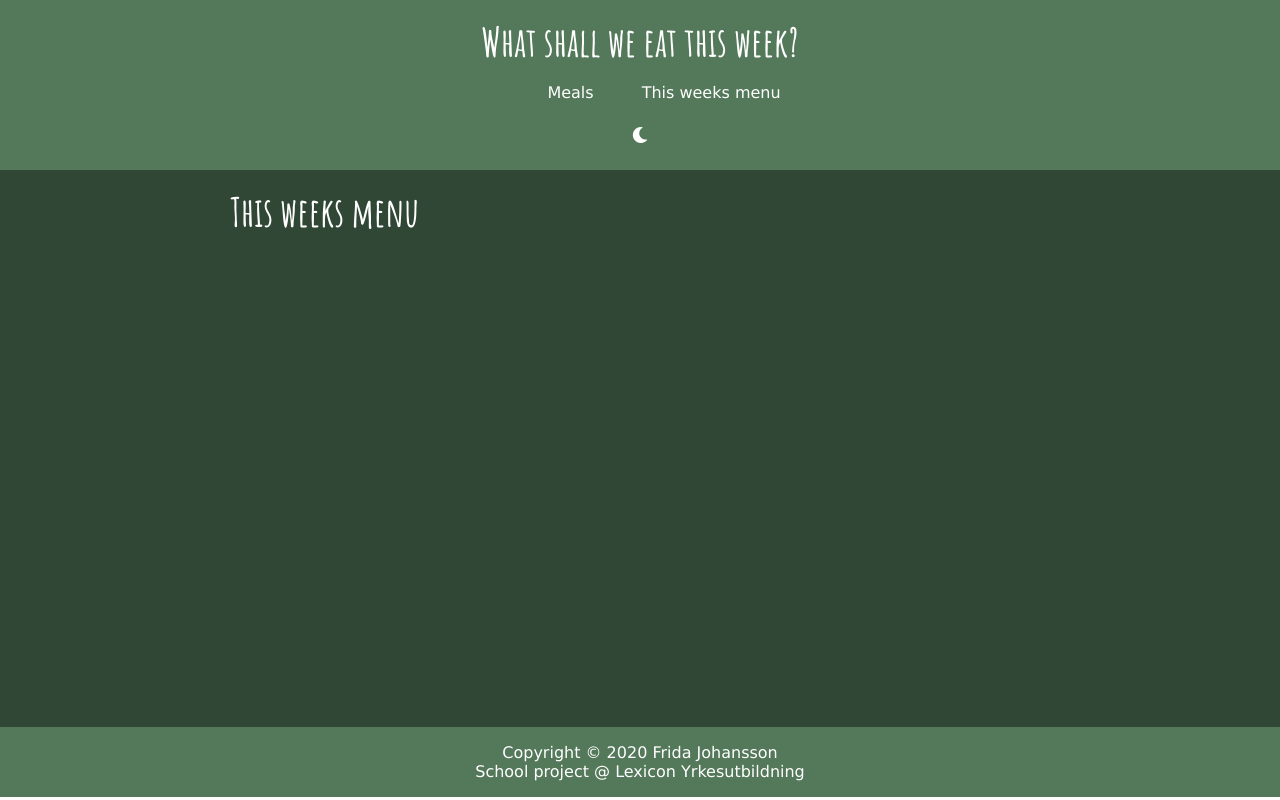
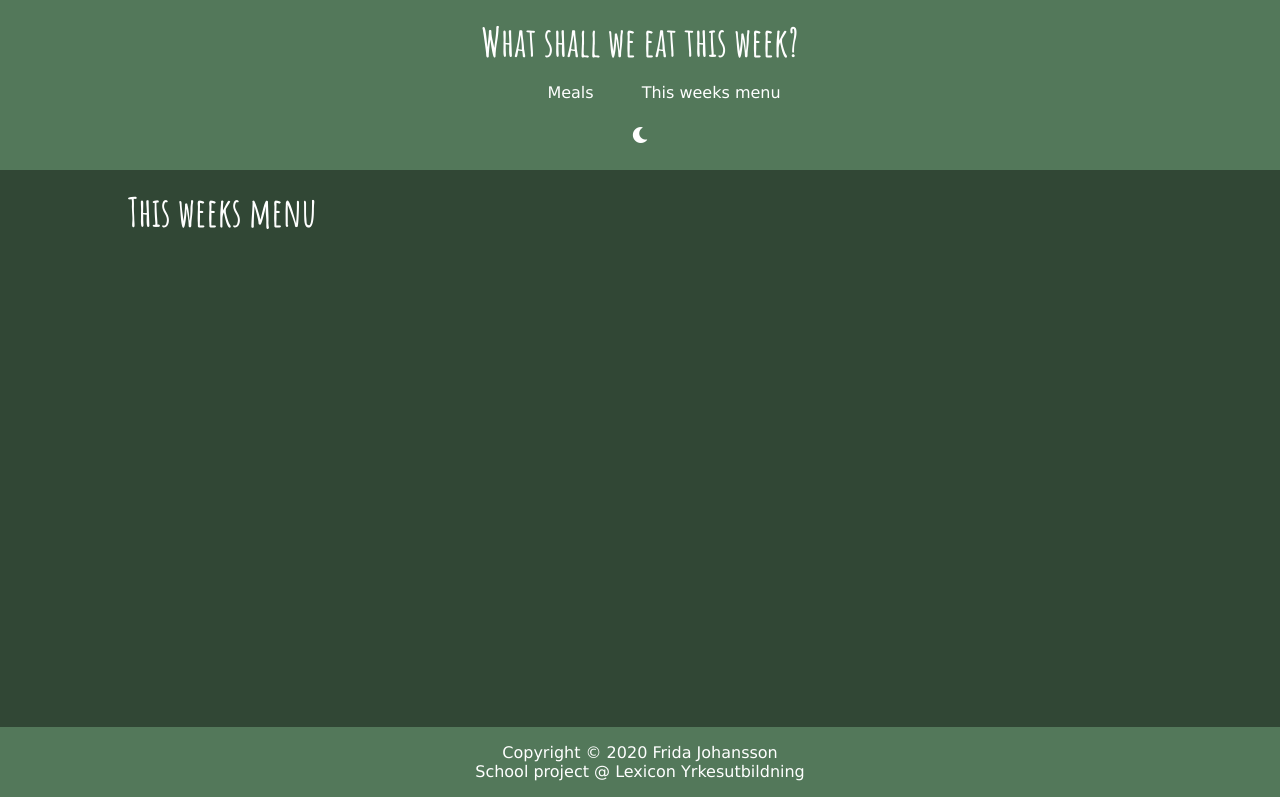
Before and after one commit to johanssonfridamaria/meals-of-the-week-app, a Vue app: page /menu in a window 1280 px wide. Built offline with nearby package versions, Linux system fonts and the light colour scheme.

Commit message:
moved container, renamed darktheme

```diff
--- a/src/views/Meals.vue
+++ b/src/views/Meals.vue
@@ -1,5 +1,5 @@
 <template>
-  <div class="container pt-1">
+  <div>
     <h1 class="mb-1">Meals</h1>
     <div class="my-1">
       <h3>Difficult to choose?</h3>
@@ -8,14 +8,11 @@
       </h3>
       <button class="btn">Help me choose!</button>
     </div>
-
     <div class="my-1">
       <add-meal />
     </div>
 
-    <div>
-
-    </div>
+    <div></div>
     <h3>Select meals to this weeks menu</h3>
     <div class="d-flex row-wrap pb-1">
       <mealCard
@@ -40,10 +37,10 @@ export default {
     AddMeal,
   },
   methods: {
-    ...mapActions(['delMeal'])
+    ...mapActions(['delMeal']),
   },
   computed: {
-    ...mapGetters(['meals', 'randomMeal', 'darkTheme']),
+    ...mapGetters(['meals', 'randomMeal', 'isDarkTheme']),
   },
 };
 </script>
--- a/src/views/ThisWeeksMenu.vue
+++ b/src/views/ThisWeeksMenu.vue
@@ -1,7 +1,6 @@
 <template>
-  <div class="container">
+  <div>
     <h1>This weeks menu</h1>
-
     <div class="d-flex row-wrap">
       <div v-if="!menu">
         <h2>You have not added any meals yet</h2>
```
